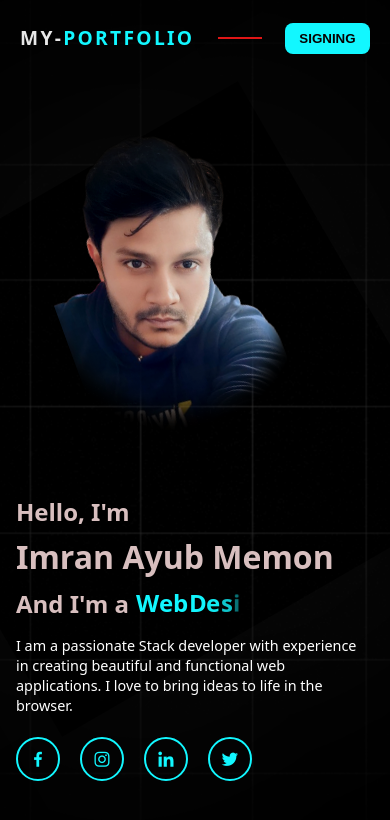
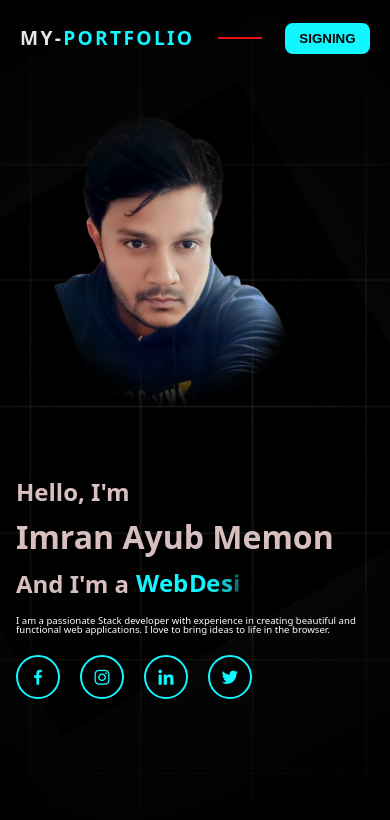
Before and after one commit to imran00143-cmyk/MyRedPortfolio, a website: page index.html in a window 390 px wide. Shown: the top 820 px of the page. Drawn offline with nearby package versions, Linux system fonts and the light colour scheme.

Commit message:
updated css

```diff
--- a/styles.css
+++ b/styles.css
@@ -286,7 +286,7 @@ body {
   .home {
     flex-direction: column;
     text-align: center;
-    padding: 40px 1rem;
+    padding: 20px 1rem;
   }
   .home-img { order: 0; width: 220px; }
   .home-content {
@@ -304,8 +304,8 @@ body {
   }
 
   .home-content p {
-    font-size: 0.9rem;         /* smaller paragraph text */
-    line-height: 1.4;
+    font-size: 0.6rem;         /* smaller paragraph text */
+    line-height: 1;
   }
   .home-img img { width: 220px; }
   .liquid-shape { width: 350px ; left: 50%; }
```
